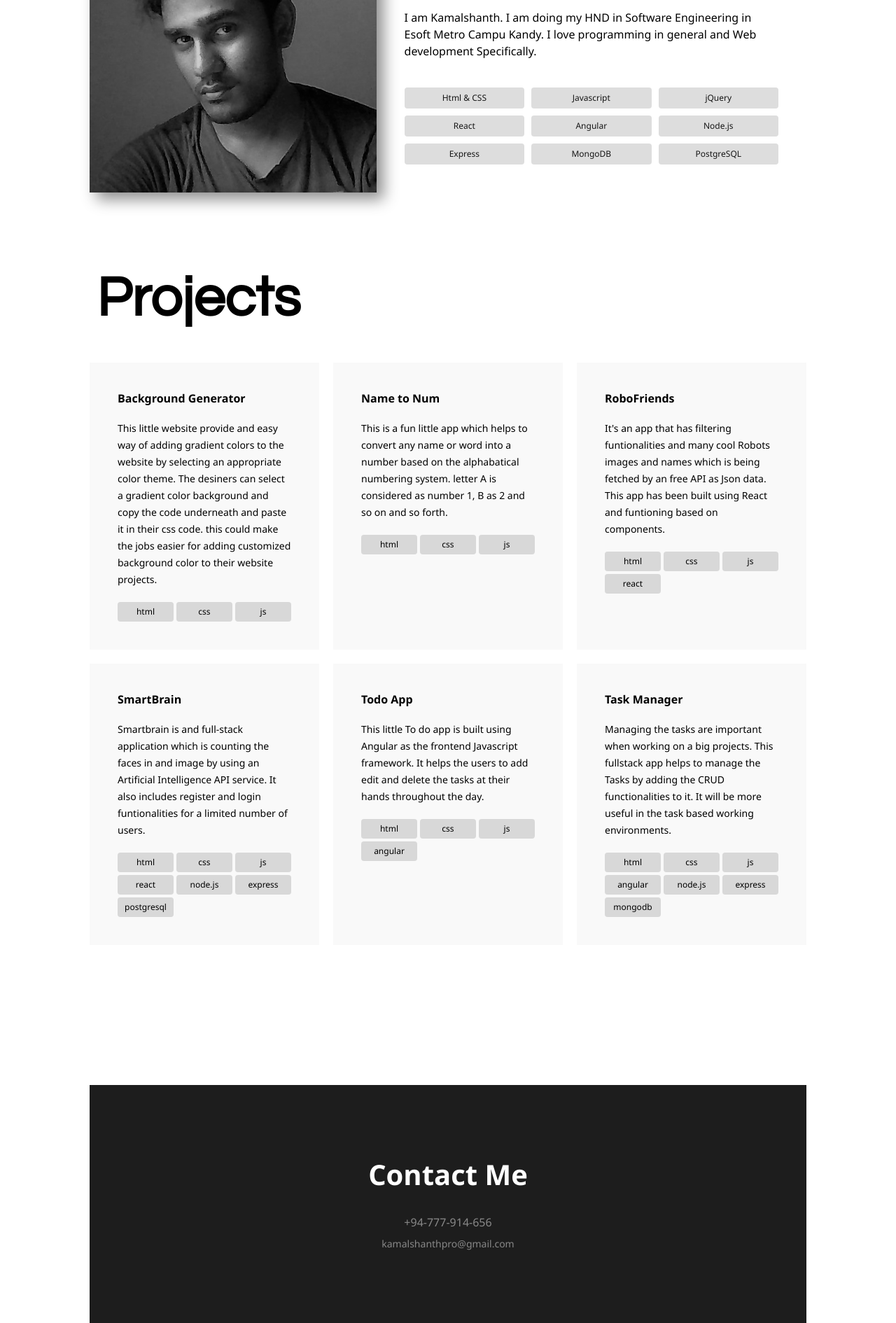
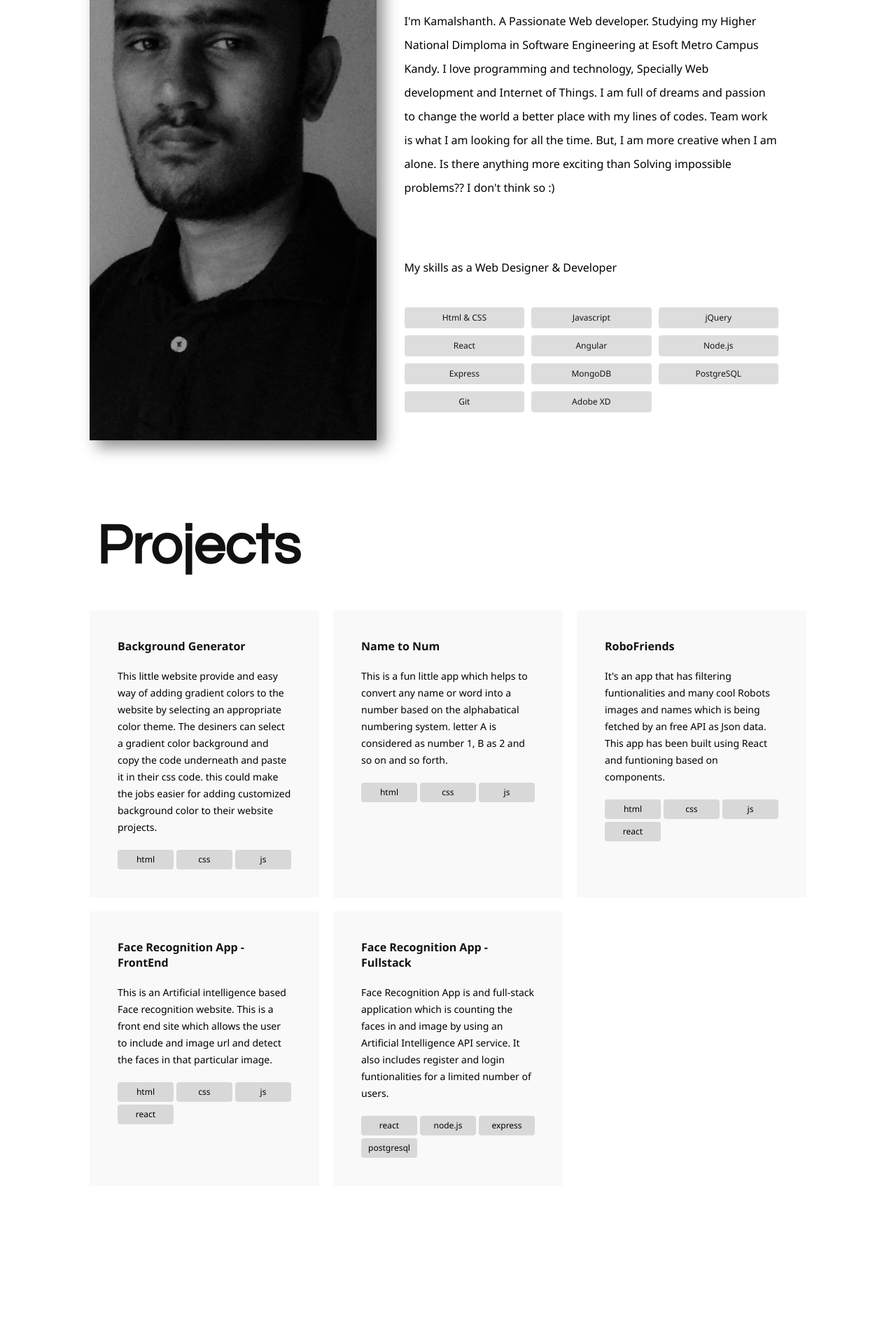
Before and after one commit to kamalshanth163/MyPortfolio, a website: page dist/index.html in a window 1280 px wide. Shown: the part 910-2800 px from the top of the page at 70% size. Drawn offline with Linux system fonts and the light colour scheme.

Commit message:
some final stage changes are made

```diff
--- a/dist/index.html
+++ b/dist/index.html
@@ -17,7 +17,7 @@
       <div class="menu-icon">
         <i class="fa fa-bars fa-2x"></i>
       </div>
-      <h1 class="logo">LOGO</h1>
+      <h1 class="logo">SHA</h1>
       <ul>
         <li><a class="menu-link active" href='#wall'>Home</a></li>
         <li><a class="menu-link" href='#about'>About</a></li>
@@ -37,7 +37,8 @@
       <div class="img"></div>
       <div class="detail">
         <h2>About Me</h2>
-        <p>I am Kamalshanth. I am doing my HND in Software Engineering in Esoft Metro Campu Kandy. I love programming in general and Web development Specifically.</p>
+        <p>I'm Kamalshanth. A Passionate Web developer. Studying my Higher National Dimploma in Software Engineering at Esoft Metro Campus Kandy. I love programming and technology, Specially Web development and Internet of Things. I am full of dreams and passion to change the world a better place with my lines of codes. Team work is what I am looking for all the time. But, I am more creative when I am alone. Is there anything more exciting than Solving impossible problems?? I don't think so :)</p>
+        <p>My skills as a Web Designer & Developer</p>
         <ul class="skills">
           <li><a>Html & CSS</a></li>
           <li><a>Javascript</a></li>
@@ -48,6 +49,8 @@
           <li><a>Express</a></li>
           <li><a>MongoDB</a></li>
           <li><a>PostgreSQL</a></li>
+          <li><a>Git</a></li>
+          <li><a>Adobe XD</a></li>
         </ul>
       </div>
     </div>
@@ -56,7 +59,9 @@
     <h2 class="project-title">Projects</h2>
     <div class="projects">
       <div class="card card1">
-        <h2>Background Generator</h2>
+        <a href="https://kamalshanth163.github.io/Background-Generator/" target="_blank">
+          <h2>Background Generator</h2>
+        </a>
         <p>This little website provide and easy way of adding gradient colors to the website by selecting an appropriate color theme. The desiners can select a gradient color background and copy the code underneath and paste it in their css code. this could make the jobs easier for adding customized background color to their website projects.</p>
         <ul class="project-skills">
           <li>html</li>
@@ -65,7 +70,9 @@
         </ul>
       </div>
       <div class="card card2">
-        <h2>Name to Num</h2>
+        <a href="https://kamalshanth163.github.io/NameToNum/" target="_blank">
+          <h2>Name to Num</h2>
+        </a>
         <p>This is a fun little app which helps to convert any name or word into a number based on the alphabatical numbering system. letter A is considered as number 1, B as 2 and so on and so forth.</p>
         <ul>
           <li>html</li>
@@ -74,7 +81,9 @@
         </ul>
       </div>
       <div class="card card3">
-        <h2>RoboFriends</h2>
+        <a href="https://kamalshanth163.github.io/robofriends/" target="_blank">
+          <h2>RoboFriends</h2>
+        </a>
         <p>It's an app that has filtering funtionalities and many cool Robots images and names which is being fetched by an free API as Json data. This app has been built using React and funtioning based on components.</p>
         <ul>
           <li>html</li>
@@ -84,19 +93,30 @@
         </ul>
       </div>
       <div class="card card4">
-        <h2>SmartBrain</h2>
-        <p>Smartbrain is and full-stack application which is counting the faces in and image by using an Artificial Intelligence API service. It also includes register and login funtionalities for a limited number of users.</p>
+        <a href="https://kamalshanth163.github.io/smartbrain/" target="_blank">
+          <h2>Face Recognition App - FrontEnd</h2>
+        </a>
+        <p>This is an Artificial intelligence based Face recognition website. This is a front end site which allows the user to include and image url and detect the faces in that particular image.</p>
         <ul>
           <li>html</li>
           <li>css</li>
           <li>js</li>
+          <li>react</li>
+        </ul>
+      </div>
+      <div class="card card4">
+        <a href="http://smartbrainwebapp.herokuapp.com" target="_blank">
+          <h2>Face Recognition App - Fullstack</h2>
+        </a>
+        <p>Face Recognition App is and full-stack application which is counting the faces in and image by using an Artificial Intelligence API service. It also includes register and login funtionalities for a limited number of users.</p>
+        <ul>
           <li>react</li>
           <li>node.js</li>
           <li>express</li>
           <li>postgresql</li>
         </ul>
       </div>
-      <div class="card card5">
+      <!-- <div class="card card5">
         <h2>Todo App</h2>
         <p>This little To do app is built using Angular as the frontend Javascript framework. It helps the users to add edit and delete the tasks at their hands throughout the day.</p>
         <ul>
@@ -119,7 +139,7 @@
           <li>mongodb</li>
 
         </ul>
-      </div>
+      </div> -->
 
     </div>
   </div>
@@ -128,17 +148,19 @@
   <div class="contact">
     <h2>Contact Me</h2>
     <p class="phone">+94-777-914-656</p>
-    <p class="mail">kamalshanthpro@gmail.com</p>
+    <a href="https://gmail.com" target="_blank">
+      <p class="mail">kamalshanthpro@gmail.com</p>
+    </a>
   </div>
 
 
   <!-------------------- Footer ------------------------->
   <footer class="footer">
     <div class="social-links">
-      <a href="#" class="facebook"><i class="fab fa-facebook"></i></a>
-      <a href="#" class="instagram"><i class="fab fa-instagram"></i></a>
-      <a href="#" class="linkedin"><i class="fab fa-linkedin"></i></a>
-      <a href="#" class="github"><i class="fab fa-github"></i></a>
+      <!-- <a href="#" class="facebook"><i class="fab fa-facebook"></i></a>
+      <a href="#" class="instagram"><i class="fab fa-instagram"></i></a>  -->
+      <a href="https://www.linkedin.com/in/kamalshanth-selvarajah-061988198/" target="_black" class="linkedin"><i class="fab fa-linkedin"></i></a>
+      <a href="https://github.com/kamalshanth163" target="_black" class="github"><i class="fab fa-github"></i></a>
     </div>
 
     <p>Designed & Developed by Kamalshanth</p>
--- a/dist/styles/style.css
+++ b/dist/styles/style.css
@@ -118,7 +118,7 @@ header .menu-icon{
   width: 100%;
   height: auto;
   background: black;
-  background-image: url('../images/me.jpg');
+  background-image: url('../images/me-dark.JPG');
   background-position: center;
   background-size: cover;
   box-shadow: 10px 10px 20px rgb(143, 143, 143);
@@ -135,12 +135,12 @@ header .menu-icon{
 .about .detail h2{
   font-size: 80px;
   font-family: "century gothic";
-  text-align: left;
+  text-align: justify;
 }
 .about .detail p{
   font-size: 16px;
   padding: 40px 0 40px 0;
-  line-height: 24px;
+  line-height: 34px;
 }
 .about .detail .skills li{
   background: #ddd;
@@ -195,6 +195,7 @@ header .menu-icon{
 }
 
 .project-section h2{
+  color: #111;
   padding: 10px;
   font-size: 16px;
   text-align: left;
@@ -273,4 +274,5 @@ footer p{
 }
 .contact .mail{
   font-size: 14px;
+  color: rgba(255, 255, 255, 0.548);
 }
```
Also changed, not shown: dist/images/me-dark.JPG (added).
